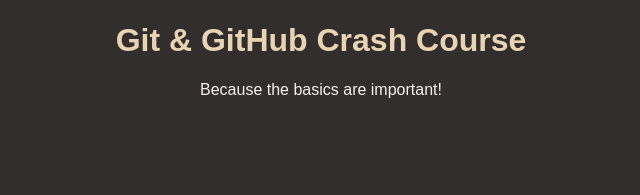
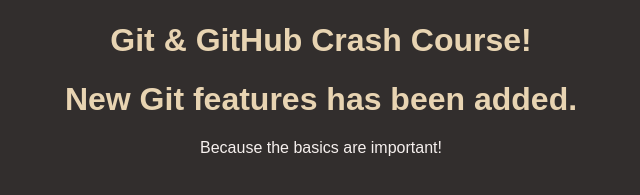
Before and after one commit to kolli6236/first_repo, a plain HTML site: page index.html in a window 1280 px wide. Shown: the part 147-342 px from the top of the page, without its empty margins (319-959 px from the left). Drawn offline with Linux system fonts and the light colour scheme.

Commit message:
Updated the titile in Main branch

```diff
--- a/index.html
+++ b/index.html
@@ -9,7 +9,8 @@
   </head>
   <body>
     <img id="logo" src="logo.png" alt="A logo that contains the word 'Git'" />
-    <h1>Git & GitHub Crash Course</h1>
+    <h1>Git & GitHub Crash Course!</h1>
+    <h1>New Git features has been added.</h1>
     <p>Because the basics are important!</p>
   </body>
 </html>
```
